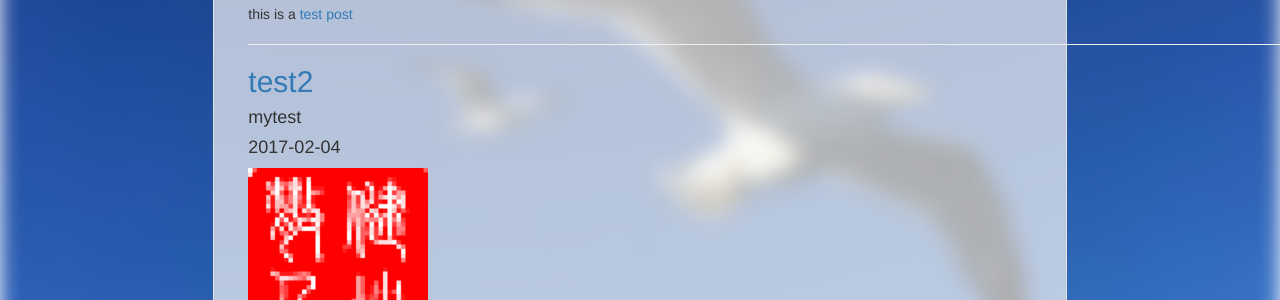
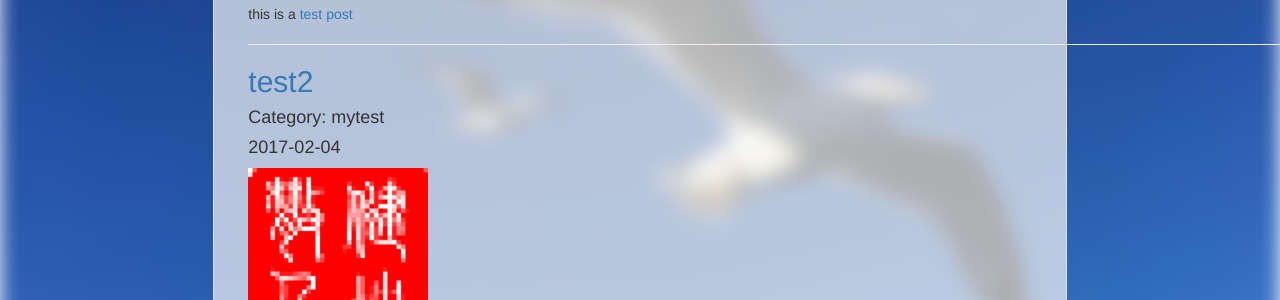
Before and after one commit to jksr/jksr.github.io, a Jekyll site: the page built from index.md, in a window 1280 px wide. Shown: the part 187-487 px from the top of the page. Built offline with Jekyll 4.4.1, drawn with Linux system fonts in a browser that asks for light colours; nearby versions of some CDN libraries.

Commit message:
jekyll pilot test

```diff
--- a/index.md
+++ b/index.md
@@ -15,7 +15,7 @@
 
 ## [{{ post.title }}]( http://jksr.github.io{{ post.url }} )
 
-#### {{post.category}}
+#### Category: {{post.category}}
 
 #### {{ post.date | date: "%Y-%m-%d" }}
 
```
